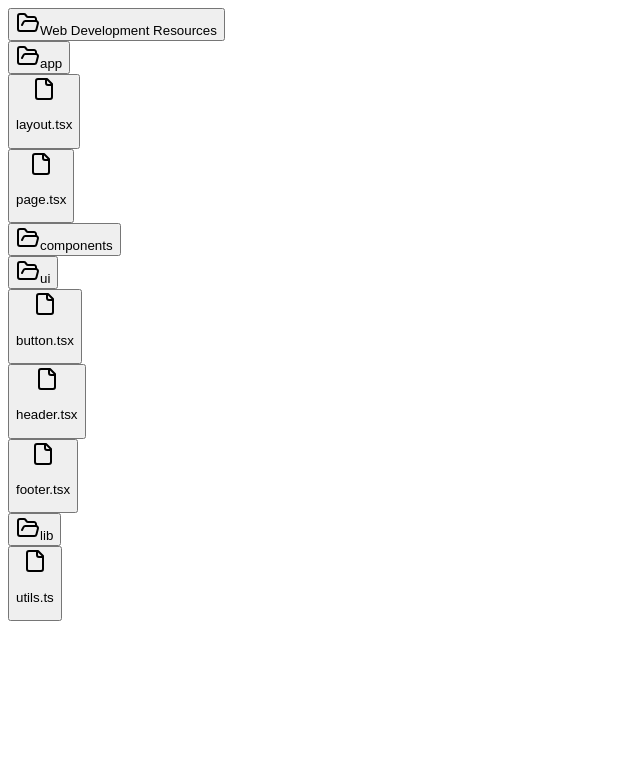
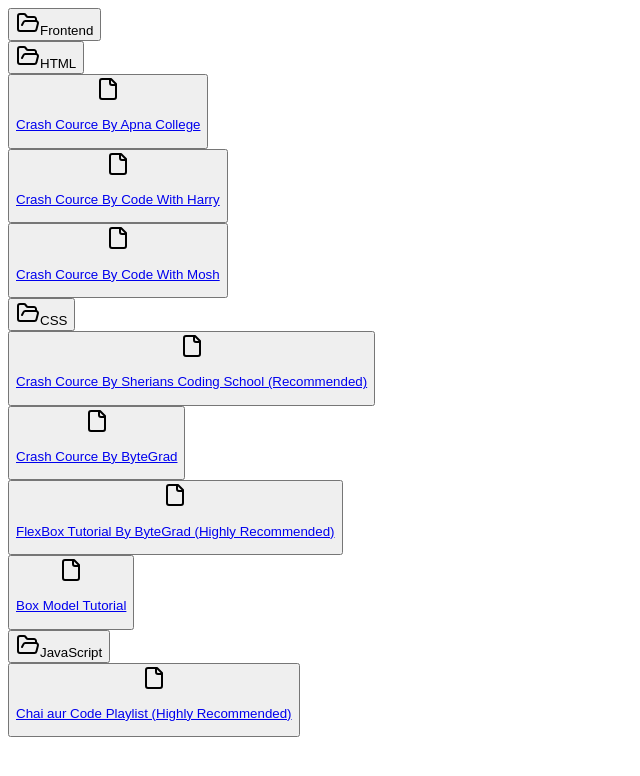
Before and after one commit to ayushsharma74/web-dev-resources, a Next.js app: page /MainBox in a window 1280 px wide. Shown: the top 776 px of the page, without its empty margins (0-640 px from the left). Built offline with nearby package versions, Linux system fonts and the light colour scheme.

Commit message:
Added Frontend Resources

```diff
--- a/src/components/FileTree.tsx
+++ b/src/components/FileTree.tsx
@@ -1,4 +1,5 @@
 import { File, Folder, Tree } from "@/components/ui/file-tree";
+import Link from "next/link";
 
 export function FileTree() {
   return (
@@ -21,34 +22,58 @@
         ]}
         elements={ELEMENTS}
       >
-        <Folder element="Web Development Resources" value="1">
-          <Folder value="2" element="app">
-            <File value="3">
-              <p>layout.tsx</p>
+        <Folder value="1" element="Frontend">
+          <Folder value="2" element="HTML">
+            <File value={"3"}>
+              <Link href={"https://www.youtube.com/watch?v=HcOc7P5BMi4"}>
+                <p>Crash Cource By Apna College</p>
+              </Link>
             </File>
-            <File value="4">
-              <p>page.tsx</p>
+            <File value={"4"}>
+              <Link href={"https://www.youtube.com/watch?v=BsDoLVMnmZs"}>
+                <p>Crash Cource By Code With Harry</p>
+              </Link>
+            </File>
+            <File value={"5"}>
+              <Link href={"https://www.youtube.com/watch?v=qz0aGYrrlhU"}>
+                <p>Crash Cource By Code With Mosh</p>
+              </Link>
             </File>
           </Folder>
-          <Folder value="5" element="components">
-            <Folder value="6" element="ui">
-              <File value="7">
-                <p>button.tsx</p>
-              </File>
-            </Folder>
-            <File value="8">
-              <p>header.tsx</p>
+          <Folder value="6" element="CSS">
+            <File value={"7"}>
+              <Link href={"https://www.youtube.com/watch?v=K1naz9wBwKU"}>
+                <p>Crash Cource By Sherians Coding School (Recommended)</p>
+              </Link>
             </File>
-            <File value="9">
-              <p>footer.tsx</p>
+            <File value={"7"}>
+              <Link href={"https://www.youtube.com/watch?v=uDkjZ-UjgX0&t=198s"}>
+                <p>Crash Cource By ByteGrad</p>
+              </Link>
+            </File>
+            <File value={"9"}>
+              <Link href={"https://www.youtube.com/watch?v=xN1BkNItTRk"}>
+                <p>FlexBox Tutorial By ByteGrad (Highly Recommended)</p>
+              </Link>
+            </File>
+            <File value={"10"}>
+                <Link href={"https://www.youtube.com/watch?v=nSst4-WbEZk"}>
+                <p>Box Model Tutorial</p>
+                </Link>
             </File>
           </Folder>
-          <Folder value="10" element="lib">
-            <File value="11">
-              <p>utils.ts</p>
+          <Folder value="11" element="JavaScript">
+            <File value={"12"}>
+              <Link href={"https://www.youtube.com/playlist?list=PLu71SKxNbfoBuX3f4EOACle2y-tRC5Q37"}>
+              <p>Chai aur Code Playlist (Highly Recommended)</p>
+              </Link>
             </File>
           </Folder>
         </Folder>
+        {/* <Folder value="2" element="Backend"></Folder>
+        <Folder value="3" element="Database"></Folder> */}
+
+
       </Tree>
     </div>
   );
```
